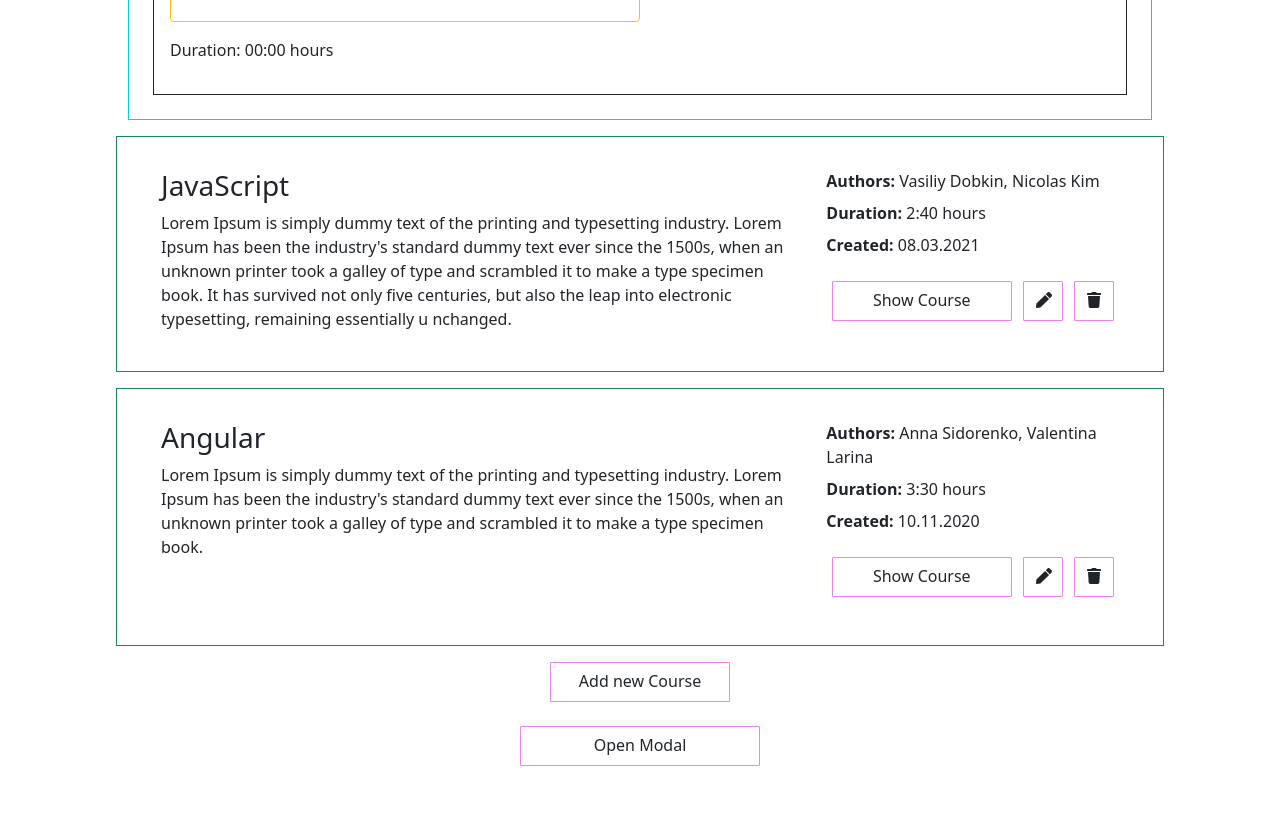
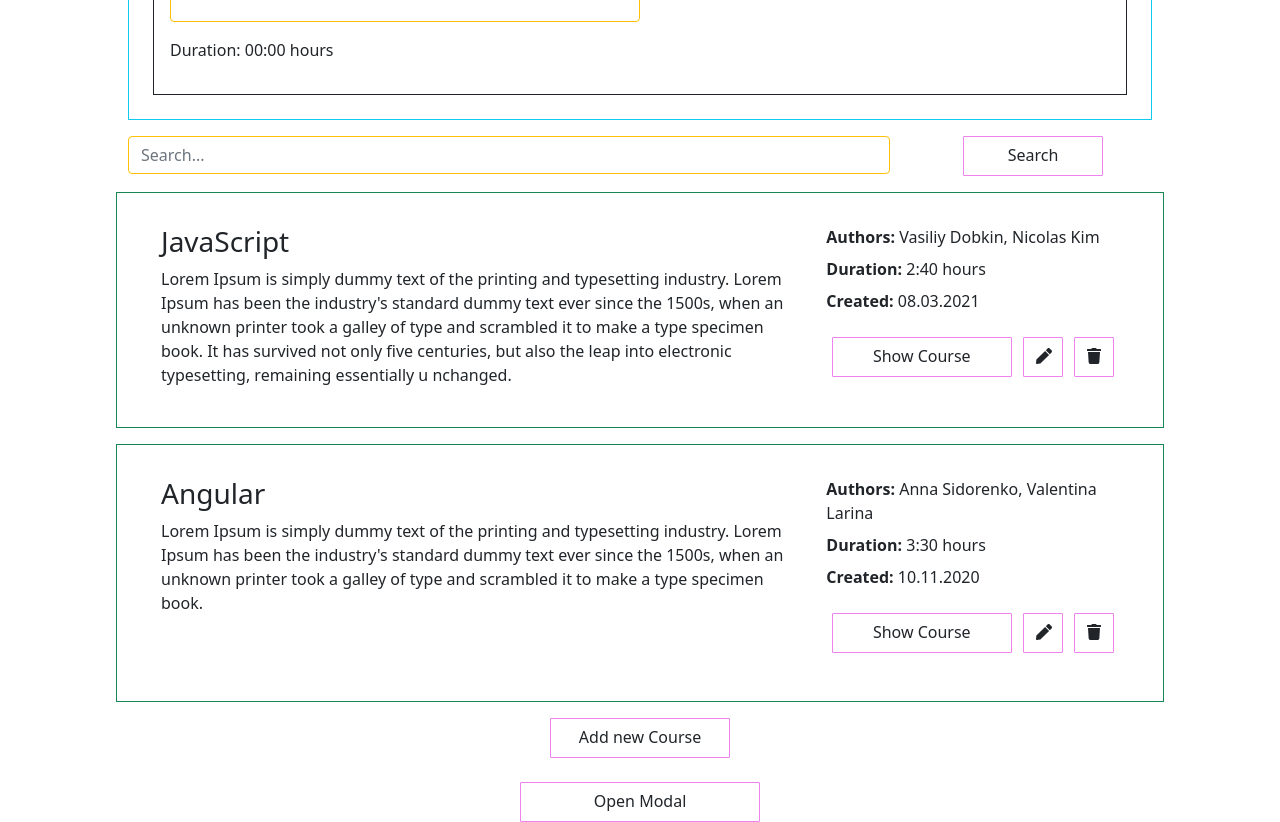
Before and after one commit to RossKostenko/SomeStudy, an Angular app in the folder course-app/: page / in a window 1280 px wide. Shown: the part 1500-2322 px from the top of the page. Before the commit the page ends 2266 px from the top, so only its background shows below. Built offline with nearby package versions, Linux system fonts and the light colour scheme.

Commit message:
Task 5 solvation

```diff
--- a/course-app/src/app/feature/courses/course-list/course-list.component.html
+++ b/course-app/src/app/feature/courses/course-list/course-list.component.html
@@ -1,3 +1,4 @@
+<app-search></app-search>
 <app-course-card [card]="item" *ngFor="let item of courses">
   <div class="course-card-item-buttons my-4 mx-2 d-flex justify-content-around">
     <app-button label="Show Course" [width]="180" [height]="40"></app-button>
--- a/course-app/src/app/shared/component/search/search.component.html
+++ b/course-app/src/app/shared/component/search/search.component.html
@@ -1 +1,17 @@
-<p>search works!</p>
+<div class="my-3 d-flex row xs-12 justify-content-between">
+  <div class="w-75">
+    <input
+      type="text"
+      class="form-control w-100 border border-warning"
+      [(ngModel)]="searchInput"
+      [placeholder]="placeholder"
+    />
+  </div>
+  <app-button
+    label="Search"
+    [width]="140"
+    [height]="40"
+    class="d-flex justify-content-center w-25"
+    (clickChange)="onSearch()"
+  ></app-button>
+</div>
--- a/course-app/src/app/shared/component/search/search.component.ts
+++ b/course-app/src/app/shared/component/search/search.component.ts
@@ -1,16 +1,24 @@
-import { Component, OnInit, ChangeDetectionStrategy } from '@angular/core';
+import {
+  Component,
+  ChangeDetectionStrategy,
+  Output,
+  Input,
+  EventEmitter,
+} from "@angular/core";
 
 @Component({
-  selector: 'app-search',
-  templateUrl: './search.component.html',
-  styleUrls: ['./search.component.scss'],
-  changeDetection: ChangeDetectionStrategy.OnPush
+  selector: "app-search",
+  templateUrl: "./search.component.html",
+  styleUrls: ["./search.component.scss"],
+  changeDetection: ChangeDetectionStrategy.OnPush,
 })
-export class SearchComponent implements OnInit {
+export class SearchComponent {
+  @Input() placeholder = "Search...";
+  @Output() searchResult: any = new EventEmitter<string>();
 
-  constructor() { }
+  public searchInput = "";
 
-  ngOnInit(): void {
+  onSearch() {
+    this.searchResult.emit(this.searchResult);
   }
-
 }
--- a/course-app/src/app/shared/component/search/search.module.ts
+++ b/course-app/src/app/shared/component/search/search.module.ts
@@ -1,10 +1,12 @@
 import { NgModule } from "@angular/core";
 import { CommonModule } from "@angular/common";
 import { SearchComponent } from "./search.component";
+import { FormsModule } from "@angular/forms";
+import { ButtonModule } from "../button/button.module";
 
 @NgModule({
   declarations: [SearchComponent],
-  imports: [CommonModule],
+  imports: [CommonModule, FormsModule, ButtonModule],
   exports: [SearchComponent],
 })
 export class SearchModule {}
```
